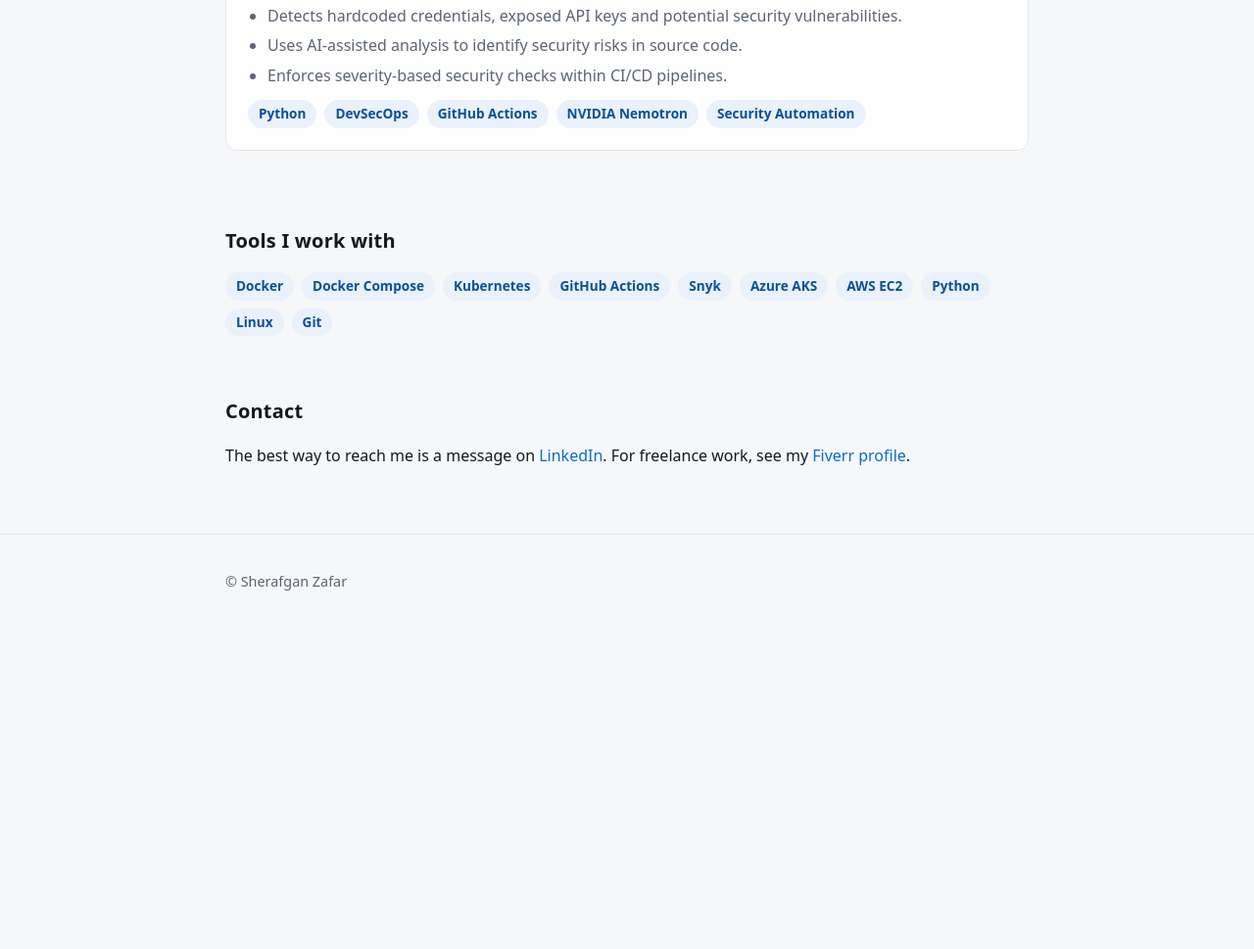
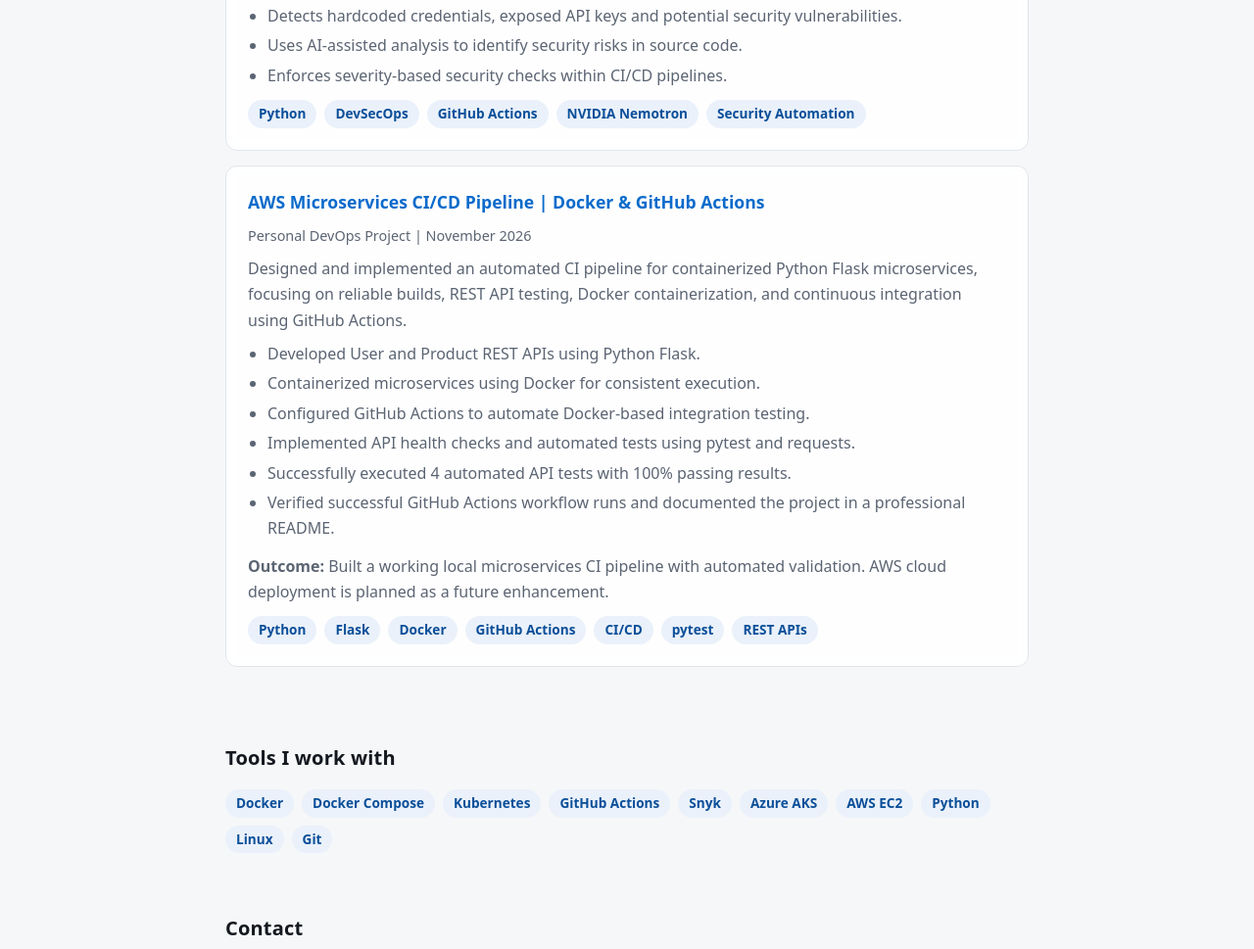
Before and after one commit to sherafganzafar/sherafganzafar.github.io, a plain HTML site: page index.html in a window 1280 px wide. Shown: the part 2179-3148 px from the top of the page at 98% size. Before the commit the page ends 2840 px from the top, so only its background shows below. Drawn offline with Linux system fonts and the light colour scheme.

Commit message:
Add AWS Microservices CI/CD project details
Added a new project section for AWS Microservices CI/CD Pipeline, detailing the implementation of an automated CI pipeline for containerized Python Flask microservices.

```diff
--- a/index.html
+++ b/index.html
@@ -192,6 +192,44 @@ header.hero,main,footer{position:relative;z-index:1}
       </div>
     </div>
 
+    <!-- NEW PROJECT: AWS Microservices CI/CD -->
+    <div class="card">
+      <h3>
+        <a href="https://github.com/sherafganzafar/aws-microservices-cicd" target="_blank" rel="noopener noreferrer">
+          AWS Microservices CI/CD Pipeline | Docker & GitHub Actions
+        </a>
+      </h3>
+      <p class="note">Personal DevOps Project | November 2026</p>
+      <p>
+        Designed and implemented an automated CI pipeline for
+        containerized Python Flask microservices, focusing on
+        reliable builds, REST API testing, Docker containerization,
+        and continuous integration using GitHub Actions.
+      </p>
+      <ul>
+        <li>Developed User and Product REST APIs using Python Flask.</li>
+        <li>Containerized microservices using Docker for consistent execution.</li>
+        <li>Configured GitHub Actions to automate Docker-based integration testing.</li>
+        <li>Implemented API health checks and automated tests using pytest and requests.</li>
+        <li>Successfully executed 4 automated API tests with 100% passing results.</li>
+        <li>Verified successful GitHub Actions workflow runs and documented the project in a professional README.</li>
+      </ul>
+      <p>
+        <strong>Outcome:</strong> Built a working local microservices
+        CI pipeline with automated validation. AWS cloud deployment
+        is planned as a future enhancement.
+      </p>
+      <div class="chips">
+        <span class="chip">Python</span>
+        <span class="chip">Flask</span>
+        <span class="chip">Docker</span>
+        <span class="chip">GitHub Actions</span>
+        <span class="chip">CI/CD</span>
+        <span class="chip">pytest</span>
+        <span class="chip">REST APIs</span>
+      </div>
+    </div>
+
   </section>
 
   <section class="reveal">
```
